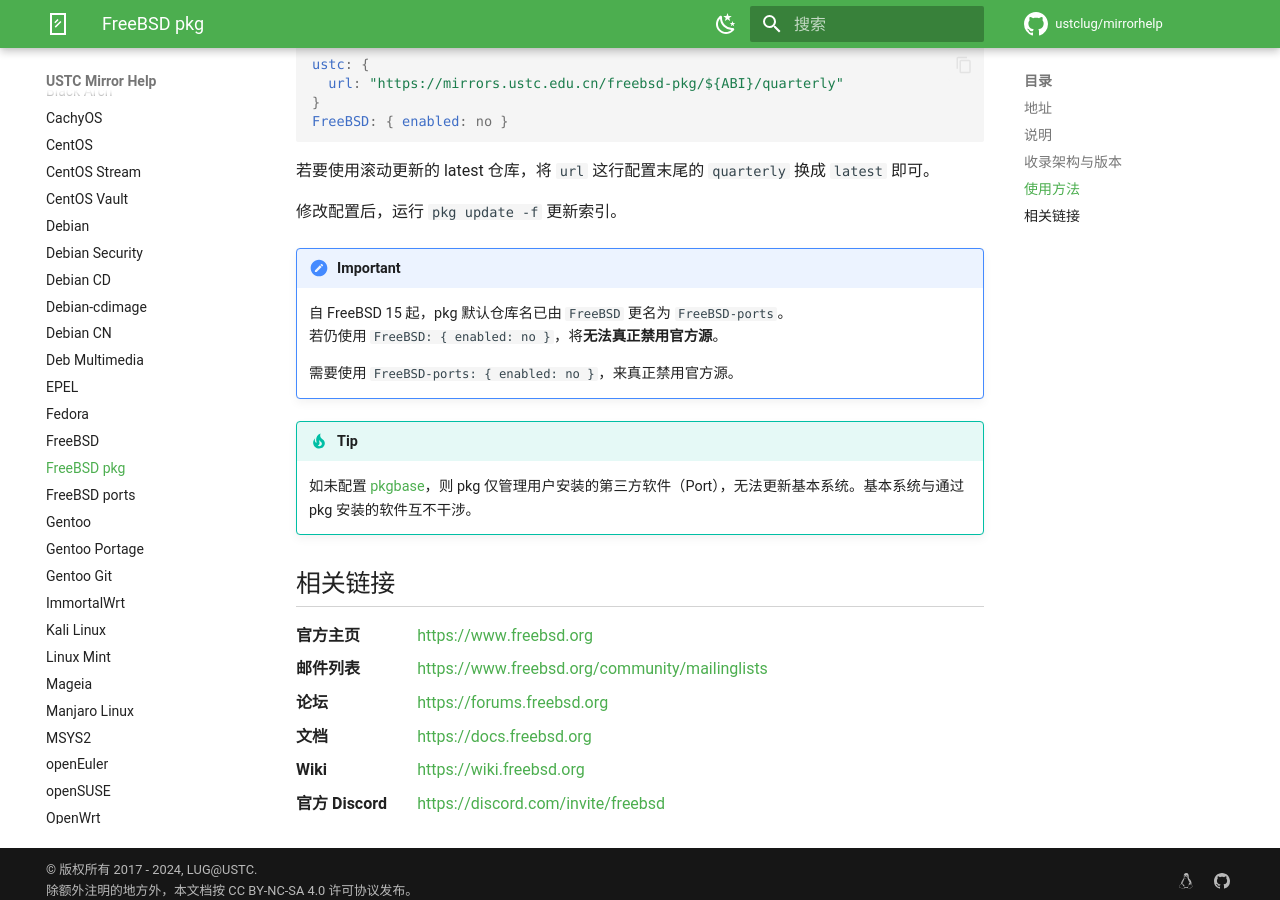
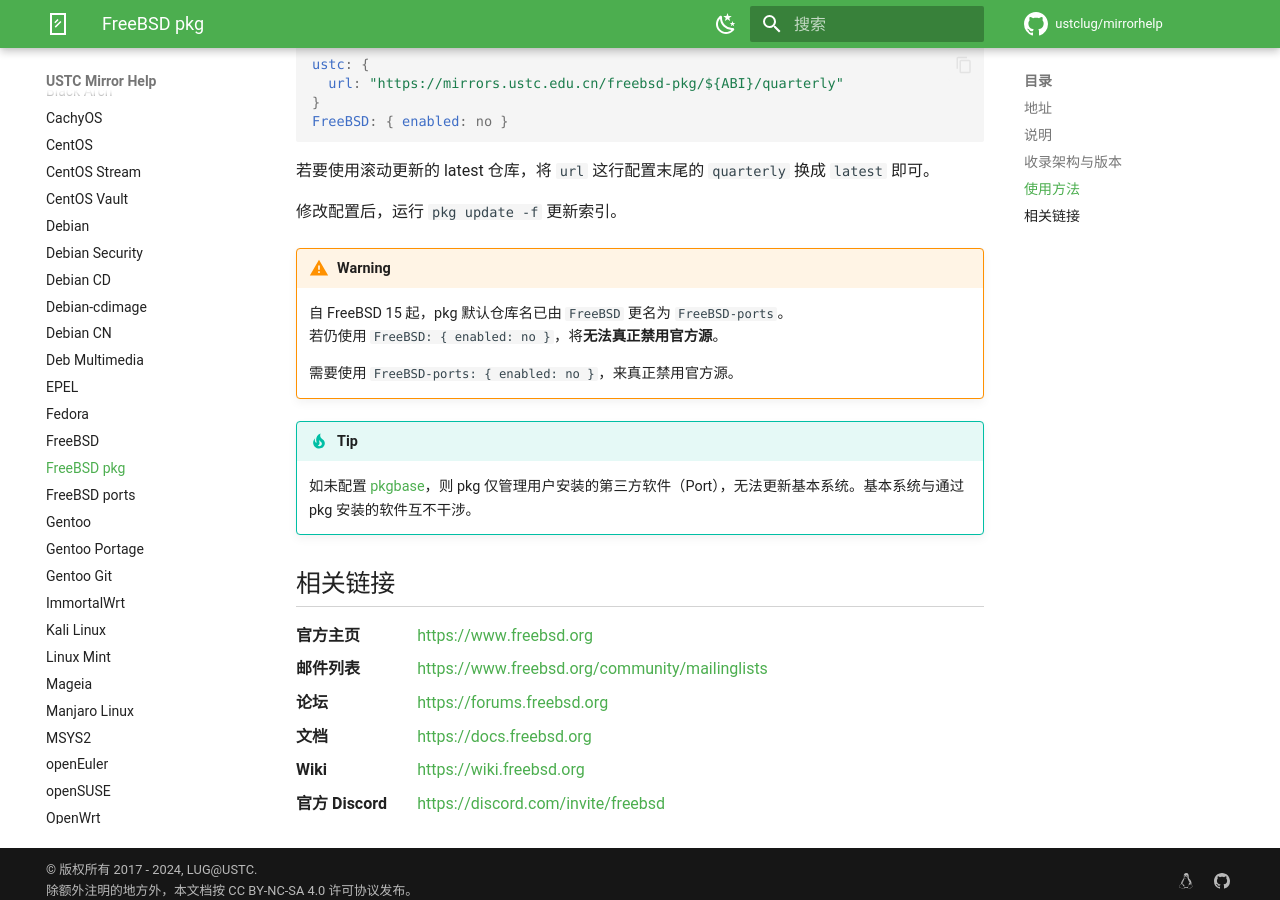
Before and after one commit to ustclug/mirrorhelp, an MkDocs documentation site: the page built from docs/freebsd-pkg.md, in a window 1280 px wide and 900 px high, scrolled down 1009 px. Built offline with MkDocs 1.6.1 and Material for MkDocs 9.7.7, drawn with Linux system fonts in a browser that asks for light colours; comment, search, counter and statistics services are not loaded.

Commit message:
Change note from 'important' to 'warning'

```diff
--- a/docs/freebsd-pkg.md
+++ b/docs/freebsd-pkg.md
@@ -41,7 +41,7 @@
 
 修改配置后，运行 `pkg update -f` 更新索引。
 
-!!! important
+!!! warning
 
     自 FreeBSD 15 起，pkg 默认仓库名已由 `FreeBSD` 更名为 `FreeBSD-ports`。
     若仍使用 `FreeBSD: { enabled: no }`，将**无法真正禁用官方源**。
```
